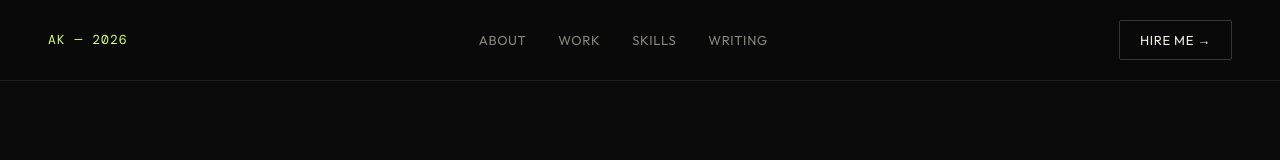
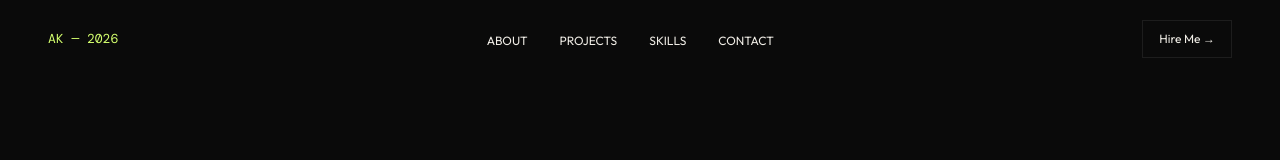
Before and after one commit to aaswne/updated-portfolio-2026-apri, a Next.js app: page / in a window 1280 px wide. Shown: the top 160 px of the page. Built offline with nearby package versions, Linux system fonts and the light colour scheme.

Commit message:
removed cv

```diff
--- a/app/components/NavBar/NavBar.css
+++ b/app/components/NavBar/NavBar.css
@@ -1,69 +1,53 @@
-nav {
+.nav {
   position: fixed;
-  top: 0;
-  left: 0;
-  right: 0;
+  top: 0; left: 0; right: 0;
   z-index: 100;
   display: flex;
   justify-content: space-between;
   align-items: center;
   padding: 1.25rem 3rem;
-  border-bottom: 1px solid var(--border);
-  background: rgba(10,10,10,0.85);
-  backdrop-filter: blur(12px);
+  transition: 0.3s;
 }
 
-.nav-logo {
+.nav--scrolled {
+  background: rgba(10,10,10,0.88);
+  backdrop-filter: blur(10px);
+  border-bottom: 1px solid var(--border);
+}
+
+.nav__logo {
   font-family: var(--mono);
   font-size: 13px;
   color: var(--accent);
-  letter-spacing: 0.08em;
   text-decoration: none;
 }
 
-.nav-links {
+.nav__links {
   display: flex;
   gap: 2rem;
   list-style: none;
 }
 
-.nav-links a {
-  font-size: 13px;
-  color: var(--text-secondary);
+.nav__link {
+  font-size: 12px;
+  color: var(--text-2);
   text-decoration: none;
-  letter-spacing: 0.05em;
-  text-transform: uppercase;
-  transition: color 0.2s;
-}
-
-.nav-links a:hover {
-  color: var(--text-primary);
-}
-
-.nav-cta {
-  font-size: 13px;
-  padding: 0.5rem 1.25rem;
-  border: 1px solid var(--border-hover);
-  border-radius: 2px;
-  color: var(--text-primary);
-  text-decoration: none;
-  letter-spacing: 0.05em;
-  transition: all 0.2s;
   text-transform: uppercase;
 }
 
-.nav-cta:hover {
-  background: var(--accent);
-  color: #0a0a0a;
-  border-color: var(--accent);
+.nav__link:hover {
+  color: var(--text-1);
 }
 
-@media (max-width: 900px) {
-  nav {
-    padding: 1rem 1.5rem;
-  }
+.nav__cta {
+  font-size: 12px;
+  padding: 0.5rem 1rem;
+  border: 1px solid var(--border);
+  text-decoration: none;
+  color: var(--text-1);
+}
 
-  .nav-links {
-    display: none;
-  }
+.nav__cta:hover {
+  background: var(--accent);
+  color: black;
 }
--- a/app/components/NavBar/NavBar.jsx
+++ b/app/components/NavBar/NavBar.jsx
@@ -1,18 +1,29 @@
+"use client";
+import { useState, useEffect } from "react";
 import "./NavBar.css";
 
 export default function NavBar() {
+  const [scrolled, setScrolled] = useState(false);
+
+  useEffect(() => {
+    const fn = () => setScrolled(window.scrollY > 20);
+    window.addEventListener("scroll", fn);
+    return () => window.removeEventListener("scroll", fn);
+  }, []);
+
   return (
-    <nav>
-      <a href="#" className="nav-logo">AK — 2026</a>
+    <nav className={`nav ${scrolled ? "nav--scrolled" : ""}`}>
+      <a href="#" className="nav__logo">AK — 2026</a>
 
-      <ul className="nav-links">
-        <li><a href="#about">About</a></li>
-        <li><a href="#projects">Work</a></li>
-        <li><a href="#skills">Skills</a></li>
-        <li><a href="#writing">Writing</a></li>
+      <ul className="nav__links">
+        {["about", "projects", "skills", "contact"].map((s) => (
+          <li key={s}>
+            <a href={`#${s}`} className="nav__link">{s}</a>
+          </li>
+        ))}
       </ul>
 
-      <a href="mailto:ashhwin041@gmail.com" className="nav-cta">
+      <a href="mailto:ashhwin041@gmail.com" className="nav__cta">
         Hire Me →
       </a>
     </nav>
```
Also changed, not shown: 1 other file (tests, documents, lock files or other folders).
